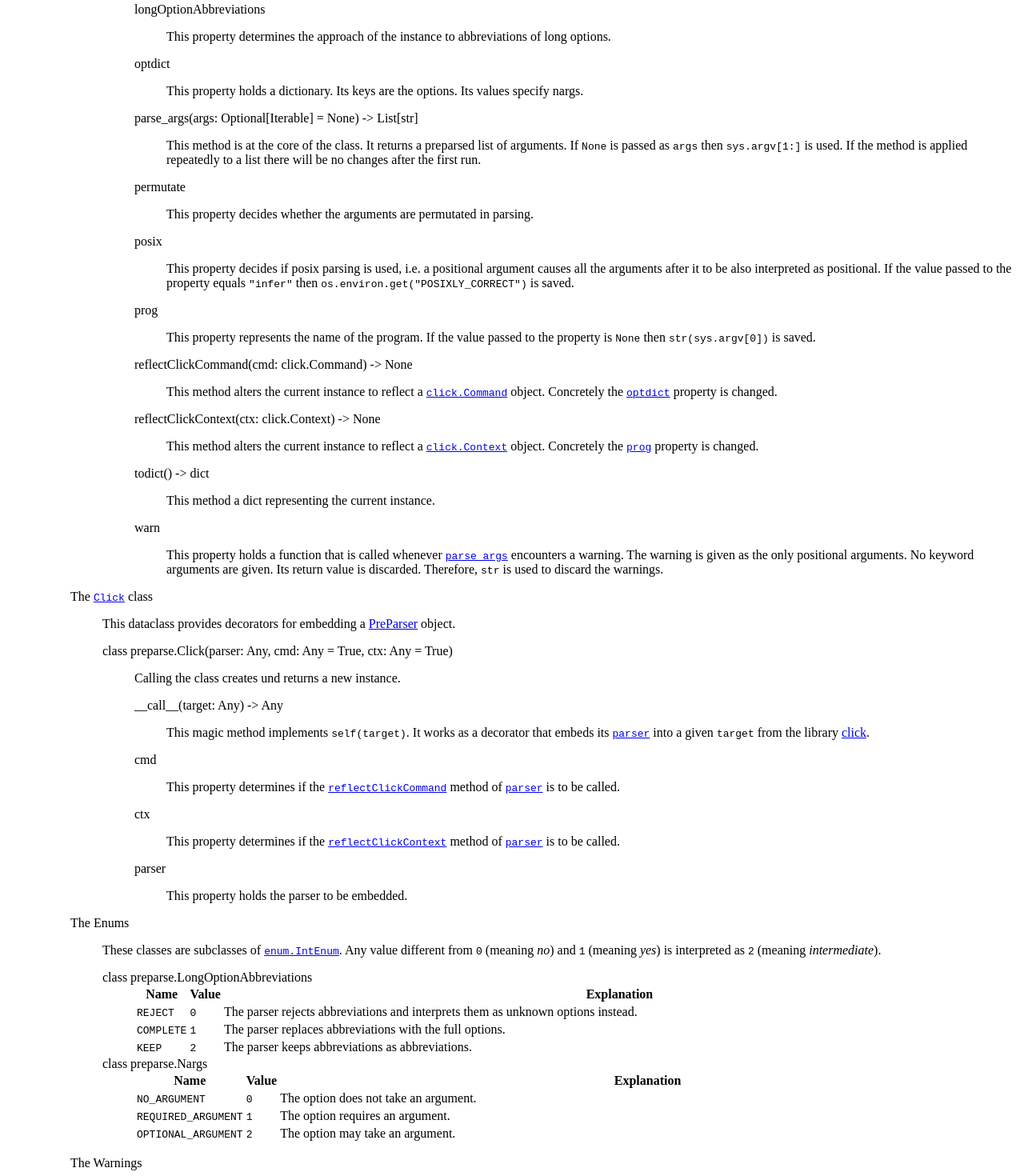
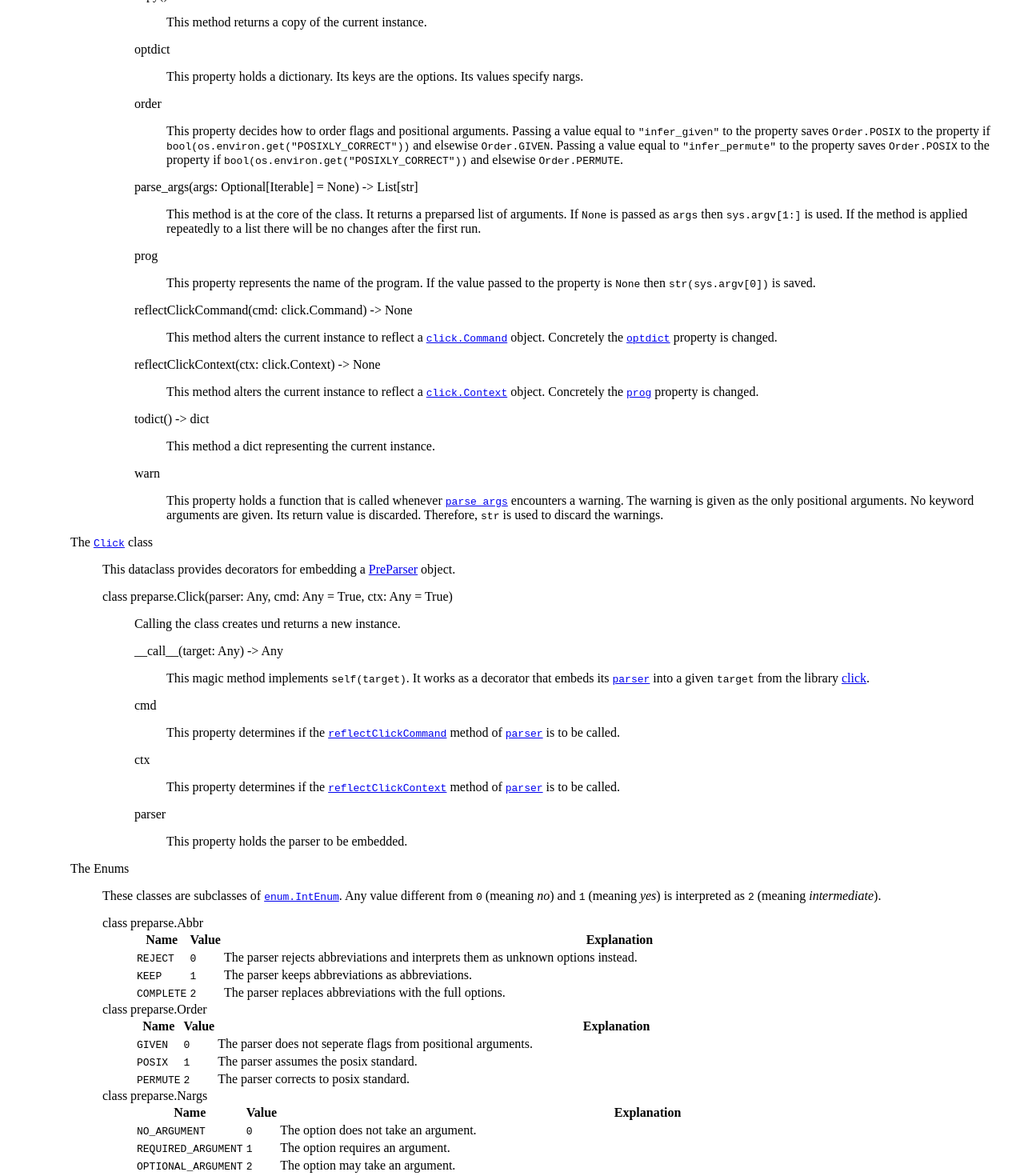
Before and after one commit to johannes-programming/preparse, a plain HTML site: page docs/index.html in a window 1280 px wide. Shown: the part 983-2453 px from the top of the page at 80% size. Drawn offline with Linux system fonts and the light colour scheme; a script that the page names is missing.

Commit message:
Version 0.1.0.dev0+docs

```diff
--- a/docs/index.html
+++ b/docs/index.html
@@ -71,13 +71,20 @@ def main(x: float) -&gt; None:
                                     <dt id="PreParser.__new__">
                                         class preparse.PreParser(optdict: Any = None,
                                             prog: Any = None,
-                                            longOptionAbbreviations: Any = preparse.LongOptionAbbreviations.COMPLETE,
-                                            permutate: Any = True,
-                                            posix: Any = "infer")
+                                            abbr: Any = preparse.Abbr.COMPLETE,
+                                            order: Any = preparse.Order.PERMUTE,
+                                            warn: Callable = str)
                                     </dt>
                                     <dd>
                                         <p>Calling the class creates und returns a new instance.</p>
                                         <dl class="heading4">
+                                            <dt id="PreParser.abbr">abbr</dt>
+                                            <dd>
+                                                <p>
+                                                    This property determines the approach of the instance
+                                                    to abbreviations of long options.
+                                                </p>
+                                            </dd>
                                             <dt id="PreParser.click">
                                                 click(parser: Any,
                                                     cmd: Any = True,
@@ -97,19 +104,24 @@ def main(x: float) -&gt; None:
                                                     This method returns a copy of the current instance.
                                                 </p>
                                             </dd>
-                                            <dt id="PreParser.longOptionAbbreviations">longOptionAbbreviations</dt>
-                                            <dd>
-                                                <p>
-                                                    This property determines the approach of the instance
-                                                    to abbreviations of long options.
-                                                </p>
-                                            </dd>
                                             <dt id="PreParser.optdict">optdict</dt>
                                             <dd>
                                                 <p>
                                                     This property holds a dictionary.
                                                     Its keys are the options.
                                                     Its values specify nargs.
+                                                </p>
+                                            </dd>
+                                            <dt id="PreParser.order">order</dt>
+                                            <dd>
+                                                <p>
+                                                    This property decides how to order flags and positional arguments.
+                                                    Passing a value equal to <code>"infer_given"</code> to the property
+                                                    saves <code>Order.POSIX</code> to the property
+                                                    if <code>bool(os.environ.get("POSIXLY_CORRECT"))</code> and elsewise <code>Order.GIVEN</code>.
+                                                    Passing a value equal to <code>"infer_permute"</code> to the property
+                                                    saves <code>Order.POSIX</code> to the property
+                                                    if <code>bool(os.environ.get("POSIXLY_CORRECT"))</code> and elsewise <code>Order.PERMUTE</code>.
                                                 </p>
                                             </dd>
                                             <dt id="PreParser.parse_args">
@@ -123,22 +135,6 @@ def main(x: float) -&gt; None:
                                                     then <code>sys.argv[1:]</code> is used.
                                                     If the method is applied repeatedly
                                                     to a list there will be no changes after the first run.
-                                                </p>
-                                            </dd>
-                                            <dt id="PreParser.permutate">permutate</dt>
-                                            <dd>
-                                                <p>
-                                                    This property decides whether the arguments are permutated in parsing.
-                                                </p>
-                                            </dd>
-                                            <dt id="PreParser.posix">posix</dt>
-                                            <dd>
-                                                <p>
-                                                    This property decides if posix parsing is used,
-                                                    i.e. a positional argument causes all the arguments after it
-                                                    to be also interpreted as positional.
-                                                    If the value passed to the property equals <code>"infer"</code>
-                                                    then <code>os.environ.get("POSIXLY_CORRECT")</code> is saved.
                                                 </p>
                                             </dd>
                                             <dt id="PreParser.prog">prog</dt>
@@ -247,8 +243,8 @@ def main(x: float) -&gt; None:
                                     is interpreted as <code>2</code> (meaning <i>intermediate</i>).
                                 </p>
                                 <dl class="heading4">
-                                    <dt id="LongOptionAbbreviations.__new__">
-                                        class preparse.LongOptionAbbreviations
+                                    <dt id="Abbr.__new__">
+                                        class preparse.Abbr
                                     </dt>
                                     <dd>
                                         <table>
@@ -263,14 +259,41 @@ def main(x: float) -&gt; None:
                                                 <td>The parser rejects abbreviations and interprets them as unknown options instead.</td>
                                             </tr>
                                             <tr>
+                                                <td><code>KEEP</code></td>
+                                                <td><code>1</code></td>
+                                                <td>The parser keeps abbreviations as abbreviations.</td>
+                                            </tr>
+                                            <tr>
                                                 <td><code>COMPLETE</code></td>
-                                                <td><code>1</code></td>
+                                                <td><code>2</code></td>
                                                 <td>The parser replaces abbreviations with the full options.</td>
                                             </tr>
+                                        </table>
+                                    </dd>
+                                    <dt id="Order.__new__">
+                                        class preparse.Order
+                                    </dt>
+                                    <dd>
+                                        <table>
                                             <tr>
-                                                <td><code>KEEP</code></td>
+                                                <th>Name</th>
+                                                <th>Value</th>
+                                                <th width="100%">Explanation</th>
+                                            </tr>
+                                            <tr>
+                                                <td><code>GIVEN</code></td>
+                                                <td><code>0</code></td>
+                                                <td>The parser does not seperate flags from positional arguments.</td>
+                                            </tr>
+                                            <tr>
+                                                <td><code>POSIX</code></td>
+                                                <td><code>1</code></td>
+                                                <td>The parser assumes the posix standard.</td>
+                                            </tr>
+                                            <tr>
+                                                <td><code>PERMUTE</code></td>
                                                 <td><code>2</code></td>
-                                                <td>The parser keeps abbreviations as abbreviations.</td>
+                                                <td>The parser corrects to posix standard.</td>
                                             </tr>
                                         </table>
                                     </dd>
```
Also changed, not shown: 1 other file.
